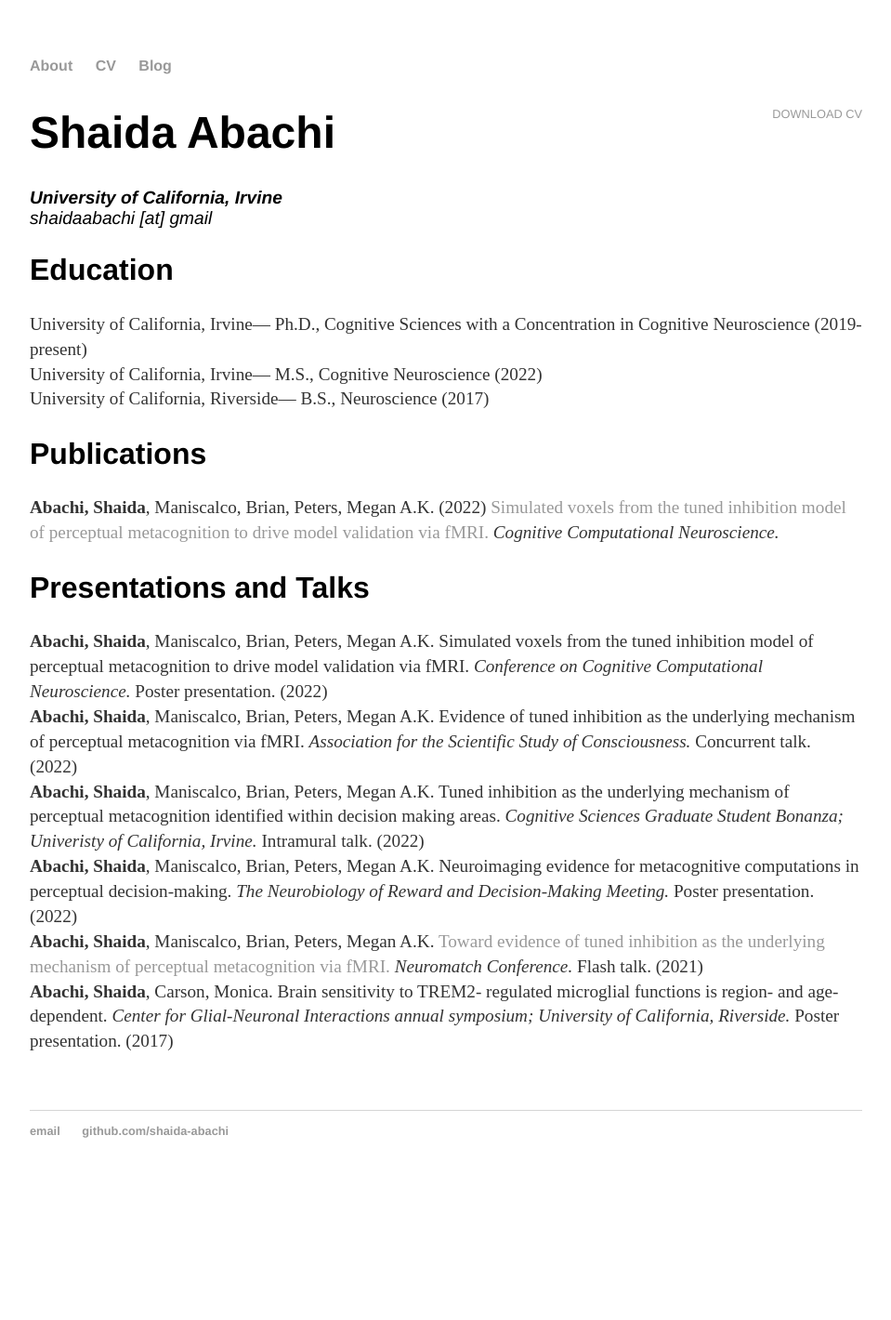
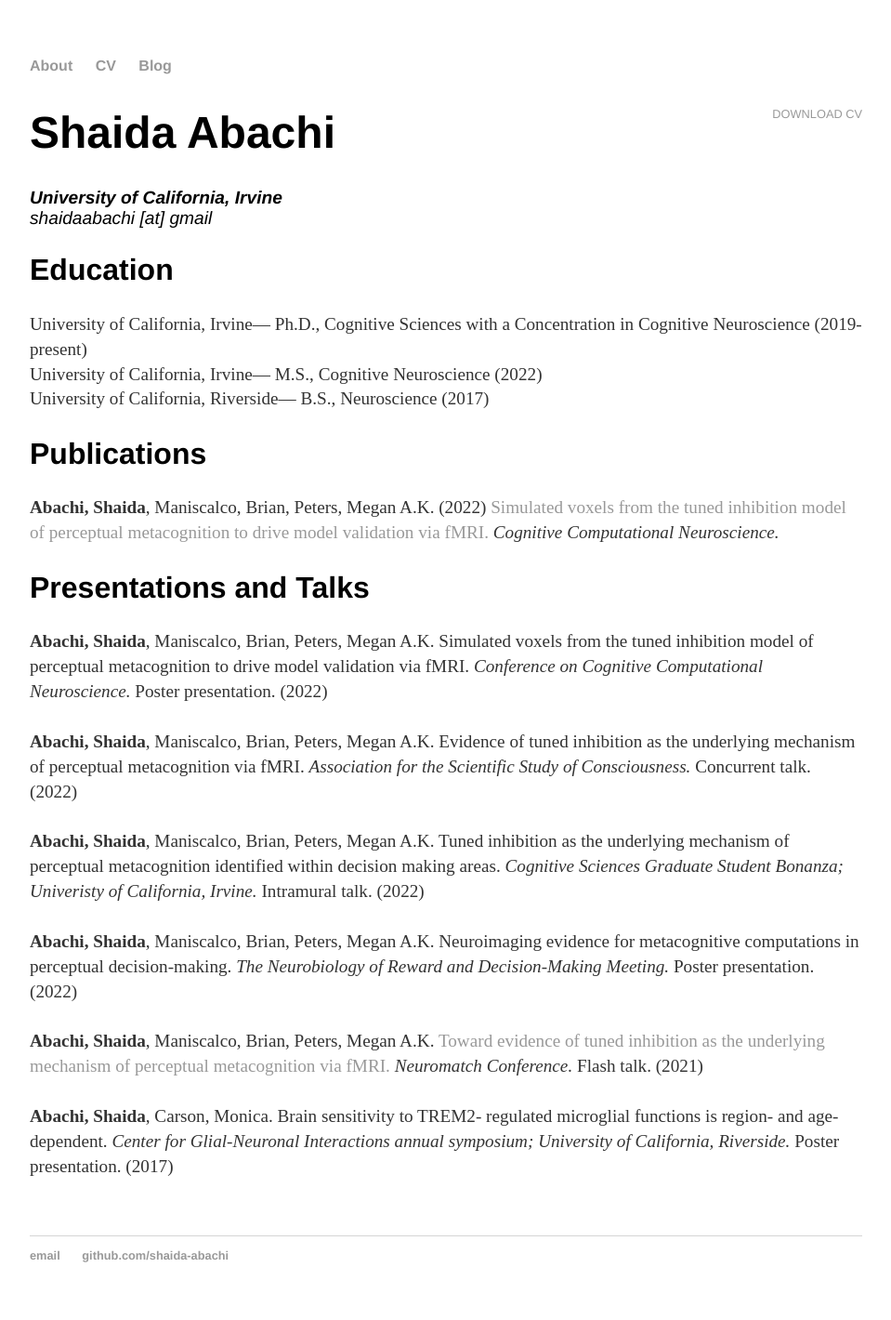
Before and after one commit to shaida-abachi/shaida-abachi.github.io, a Jekyll site: the page built from cv/index.html, in a window 1280 px wide. Shown: the whole page at 93% size, without its empty margins (160-1119 px from the left). Built offline with Jekyll 4.4.1, drawn with Linux system fonts in a browser that asks for light colours; before the commit the page ends 1286 px from its top, so only the background shows below that.

```diff
--- a/cv/index.html
+++ b/cv/index.html
@@ -25,10 +25,10 @@ title: CV of Shaida Abachi
 
 					<h2>Presentations and Talks</h2>
 
-					<p><strong>Abachi, Shaida</strong>, Maniscalco, Brian, Peters, Megan A.K. Simulated voxels from the tuned inhibition model of perceptual metacognition to drive model validation via fMRI. <em>Conference on Cognitive Computational Neuroscience.</em> Poster presentation. (2022)<br>
-					<strong>Abachi, Shaida</strong>, Maniscalco, Brian, Peters, Megan A.K. Evidence of tuned inhibition as the underlying mechanism of perceptual metacognition via fMRI. <em>Association for the Scientific Study of Consciousness.</em> Concurrent talk. (2022)<br>
-					<strong>Abachi, Shaida</strong>, Maniscalco, Brian, Peters, Megan A.K. Tuned inhibition as the underlying mechanism of perceptual metacognition identified within decision making areas. <em>Cognitive Sciences Graduate Student Bonanza; Univeristy of California, Irvine.</em> Intramural talk. (2022)<br>
-					<strong>Abachi, Shaida</strong>, Maniscalco, Brian, Peters, Megan A.K. Neuroimaging evidence for metacognitive computations in perceptual decision-making. <em>The Neurobiology of Reward and Decision-Making Meeting.</em> Poster presentation. (2022)<br>
-					<strong>Abachi, Shaida</strong>, Maniscalco, Brian, Peters, Megan A.K. <a href="https://www.youtube.com/watch?v=FzcQYbvU5AA">Toward evidence of tuned inhibition as the underlying mechanism of perceptual metacognition via fMRI.</a> <em>Neuromatch Conference.</em> Flash talk. (2021)<br>
+					<p><strong>Abachi, Shaida</strong>, Maniscalco, Brian, Peters, Megan A.K. Simulated voxels from the tuned inhibition model of perceptual metacognition to drive model validation via fMRI. <em>Conference on Cognitive Computational Neuroscience.</em> Poster presentation. (2022)<br><br>
+					<strong>Abachi, Shaida</strong>, Maniscalco, Brian, Peters, Megan A.K. Evidence of tuned inhibition as the underlying mechanism of perceptual metacognition via fMRI. <em>Association for the Scientific Study of Consciousness.</em> Concurrent talk. (2022)<br><br>
+					<strong>Abachi, Shaida</strong>, Maniscalco, Brian, Peters, Megan A.K. Tuned inhibition as the underlying mechanism of perceptual metacognition identified within decision making areas. <em>Cognitive Sciences Graduate Student Bonanza; Univeristy of California, Irvine.</em> Intramural talk. (2022)<br><br>
+					<strong>Abachi, Shaida</strong>, Maniscalco, Brian, Peters, Megan A.K. Neuroimaging evidence for metacognitive computations in perceptual decision-making. <em>The Neurobiology of Reward and Decision-Making Meeting.</em> Poster presentation. (2022)<br><br>
+					<strong>Abachi, Shaida</strong>, Maniscalco, Brian, Peters, Megan A.K. <a href="https://www.youtube.com/watch?v=FzcQYbvU5AA">Toward evidence of tuned inhibition as the underlying mechanism of perceptual metacognition via fMRI.</a> <em>Neuromatch Conference.</em> Flash talk. (2021)<br><br>
 					<strong>Abachi, Shaida</strong>, Carson, Monica. Brain sensitivity to TREM2- regulated microglial functions is region- and age- dependent. <em>Center for Glial-Neuronal Interactions annual symposium; University of California, Riverside.</em> Poster presentation. (2017)</p>
 	</div>
```
